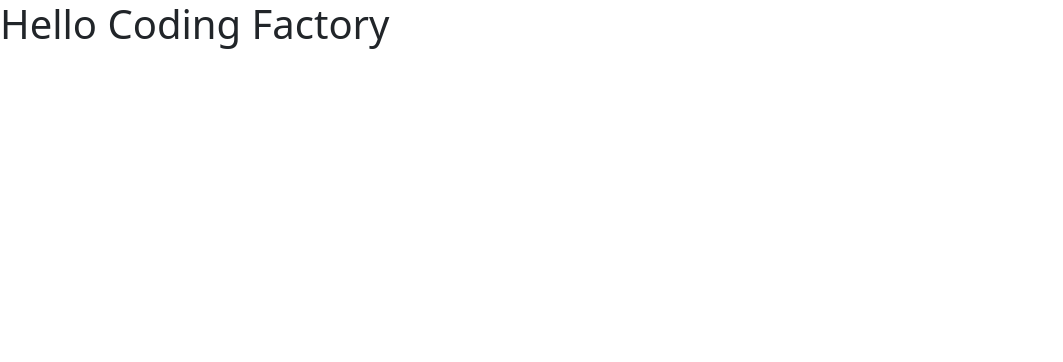
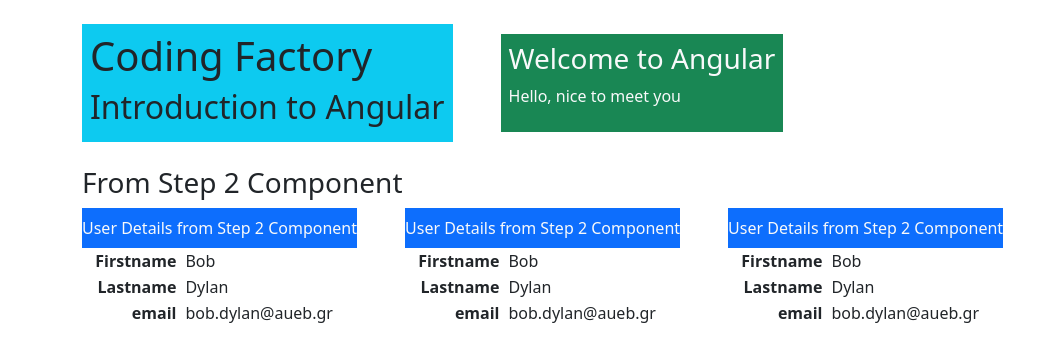
Before and after one commit to nikosasimakopouloss/cf8-frontend, an Angular app: page / in a window 1280 px wide. Shown: the top 362 px of the page, without its empty margins (0-1063 px from the left). Built offline with nearby package versions, Linux system fonts and the light colour scheme.

Commit message:
app-step2-person-table

```diff
--- a/src/app/app.html
+++ b/src/app/app.html
@@ -1 +1,24 @@
-<h1>Hello Coding Factory</h1>
+<div class="container mt-4">
+    <div class="d-flex gap-5 align-items-center">
+        <div class="bg-info p-2">
+            <h1>Coding Factory</h1>
+            <h2>Introduction to Angular</h2>
+        </div>
+        <div class="bg-success p-2 text-light">
+            <h3>Welcome to Angular</h3>
+            <p>Hello, nice to meet you</p>
+        </div>
+    </div>
+</div>
+
+
+
+<!-- Step 2 Component -->
+<div class="container mt-4">
+    <h3>From Step 2 Component</h3>
+    <div class="d-flex gap-5 text-nowrap">
+        <app-step2-person-table></app-step2-person-table>
+        <app-step2-person-table></app-step2-person-table>
+        <app-step2-person-table></app-step2-person-table>
+    </div>
+</div>
--- a/src/app/app.ts
+++ b/src/app/app.ts
@@ -1,12 +1,12 @@
 import { Component, signal } from '@angular/core';
-import { RouterOutlet } from '@angular/router';
+import { Step2PersonTable } from './components/step2-person-table/step2-person-table';
 
 @Component({
   selector: 'app-root',
-  imports: [RouterOutlet],
+  imports: [Step2PersonTable],
   templateUrl: './app.html',
   styleUrl: './app.css'
 })
 export class App {
-  protected readonly title = signal('cf8-frontend');
+  public name = "Markos"
 }
--- /dev/null
+++ b/src/app/components/step2-person-table/step2-person-table.html
@@ -0,0 +1,31 @@
+<table class="table-table-bordered w-50" >
+
+
+<caption class="caption-top fw=bold bg-primary text-light text-center">
+
+User Details from Step 2 Component
+
+
+</caption>
+
+
+<tr>
+<td class="fw-semibold text-end">Firstname</td>
+<td class="ps-2">{{user.firstname}}</td>
+</tr>
+
+<tr>
+<td class="fw-semibold text-end">Lastname</td>
+<td class="ps-2">{{user.lastname}}</td>
+</tr>
+
+
+
+<tr>
+<td class="fw-semibold text-end">email</td>
+<td class="ps-2">{{user.email}}</td>
+</tr>
+
+
+
+</table>
--- /dev/null
+++ b/src/app/components/step2-person-table/step2-person-table.ts
@@ -0,0 +1,18 @@
+import { Component } from '@angular/core';
+
+@Component({
+  selector: 'app-step2-person-table',
+  imports: [],
+  templateUrl: './step2-person-table.html',
+  styleUrl: './step2-person-table.css',
+})
+export class Step2PersonTable {
+
+  user = {
+
+    firstname: "Bob",
+    lastname: "Dylan",
+    email: "bob.dylan@aueb.gr"
+  }
+
+}
```
Also changed, not shown: src/app/components/step2-person-table/step2-person-table.css (added), 2 other files (tests, documents, lock files or other folders).
